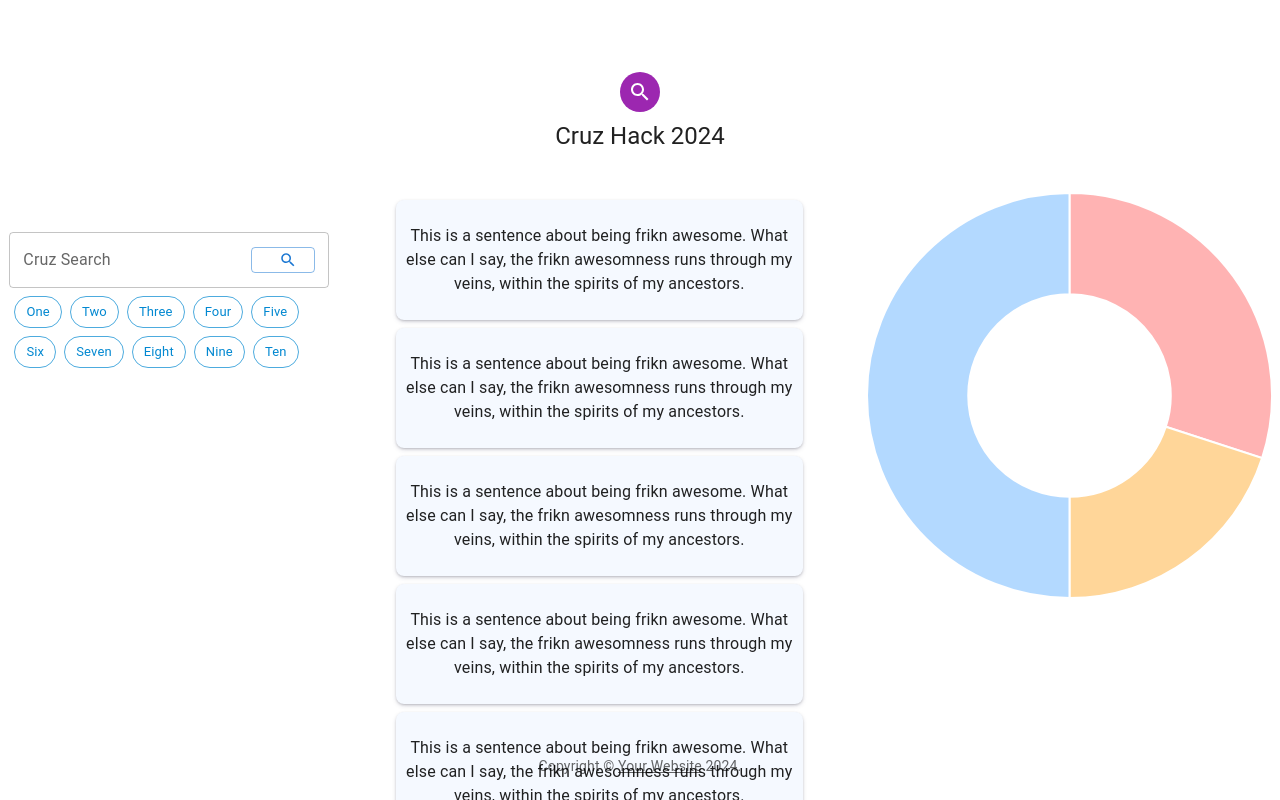
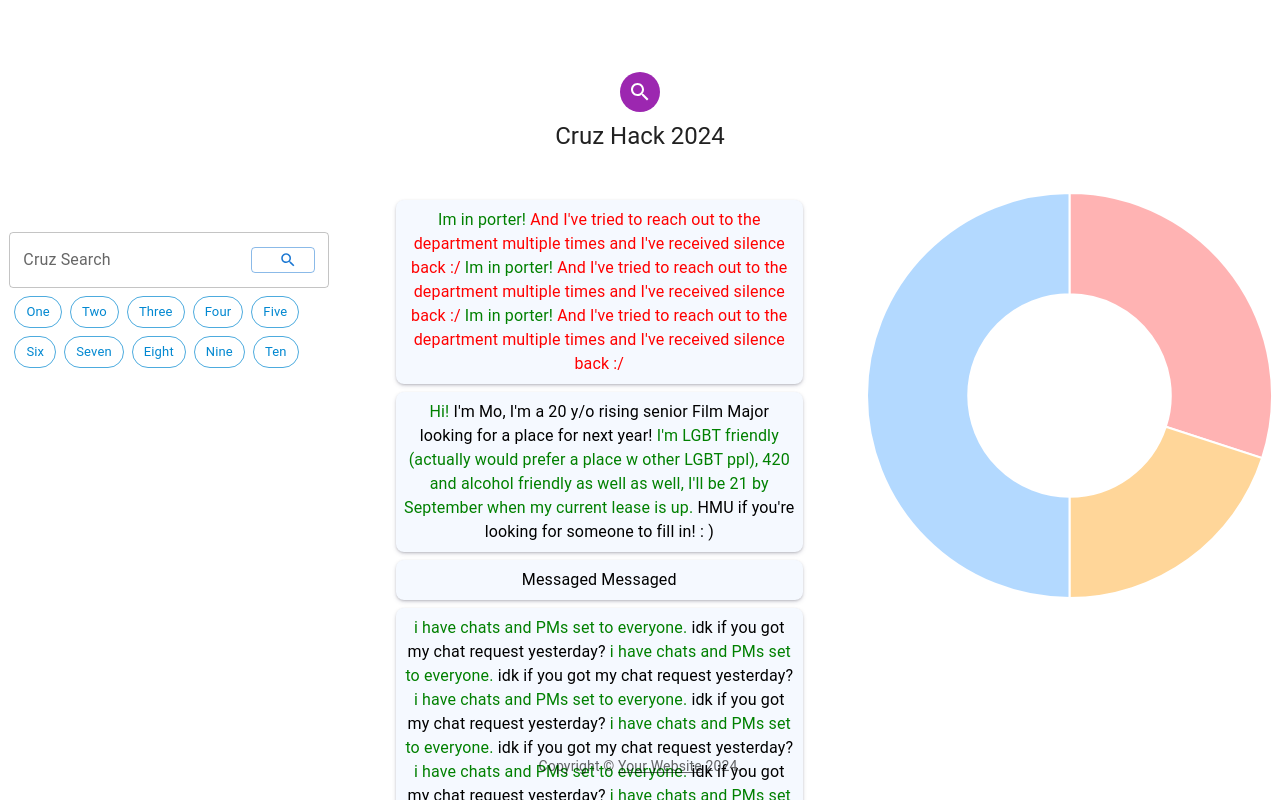
Before and after one commit to masaishi/web_CruzHacks2024, a Next.js app: page /Dashboard in a window 1280 px wide. Shown: the top 800 px of the page. Built offline with nearby package versions, Linux system fonts and the light colour scheme.

Commit message:
Added sentiment highlighting to Post

```diff
--- a/src/components/Post.js
+++ b/src/components/Post.js
@@ -19,9 +19,13 @@ let sentiment_map = {
   disgust: 'negative',
 };
 
+function trim_post(post) {
+
+}
+
 function highlight_sentence(sentence_text, sentiment) {
   let text_color = 'black';
-  switch (sentiment_map(sentiment)) {
+  switch (sentiment_map[sentiment]) {
     case 'positive':
       text_color = 'green';
       break;
@@ -43,10 +47,10 @@ function highlight_post(post) {
   let colored_post = [];
 
   post.forEach((sentence) => {
-    sentence_id = first_sentence[0];
-    sentiment = first_sentence[1];
-    sentiment_score = first_sentence[2];
-    sentence_text = first_sentence[3];
+    const sentence_id = sentence[0];
+    const sentiment = sentence[1];
+    const sentiment_score = sentence[2];
+    const sentence_text = sentence[3] + ' ';
 
     colored_post.push(highlight_sentence(sentence_text, sentiment));
   });
@@ -66,12 +70,7 @@ export default function Post(props) {
         'rgba(50, 50, 93, 0.25) 0px 2px 5px -1px, rgba(0, 0, 0, 0.3) 0px 1px 3px -1px'
       }
     >
-      {/* <Typography variant='p'>{highlight_post(props.post)}</Typography> */}
-      <p>
-        This is a sentence about being frikn awesome. What else can I say, the
-        frikn awesomness runs through my veins, within the spirits of my
-        ancestors.
-      </p>
+      <Typography variant='p'>{highlight_post(props.post)}</Typography>
     </Box>
   );
 }
--- a/src/components/PostColumn.js
+++ b/src/components/PostColumn.js
@@ -4,7 +4,7 @@ import dummy_data from '@/temp/message.json';
 
 export default function PostColumn(props) {
   const posts = dummy_data.map((post) => {
-    return <Post post={post} />;
+    return <Post post={post['sentences']} />;
   });
 
   return <Box>{posts}</Box>;
--- a/src/pages/Dashboard.js
+++ b/src/pages/Dashboard.js
@@ -62,7 +62,6 @@ function Dashboard() {
           {/* Posts */}
           <Box width={'100%'} height={'75%'} className='component'>
             <PostColumn />
-
           </Box>
 
           {/* PieChart */}
```
